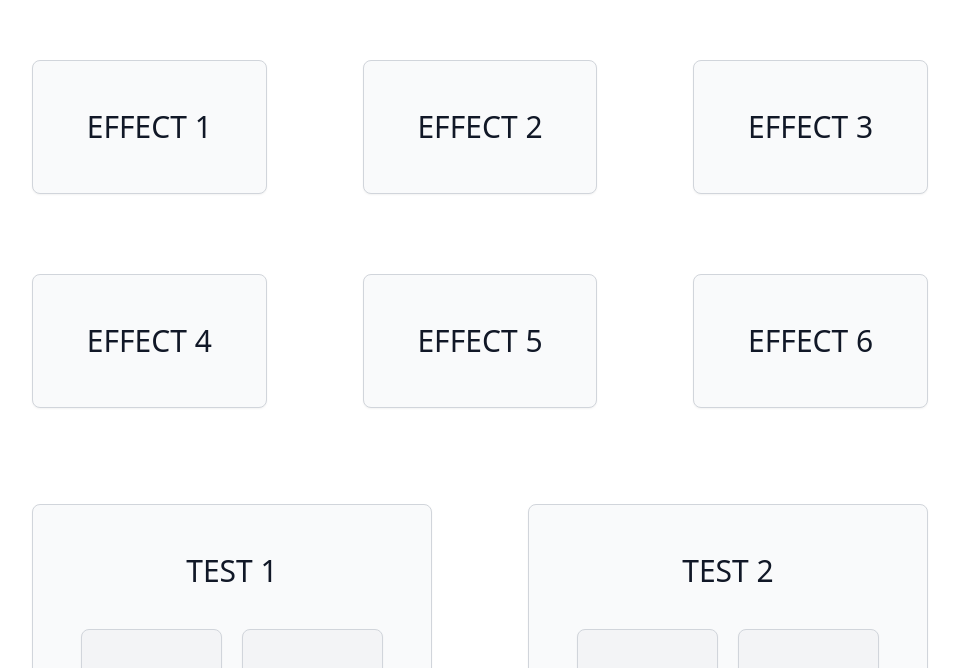
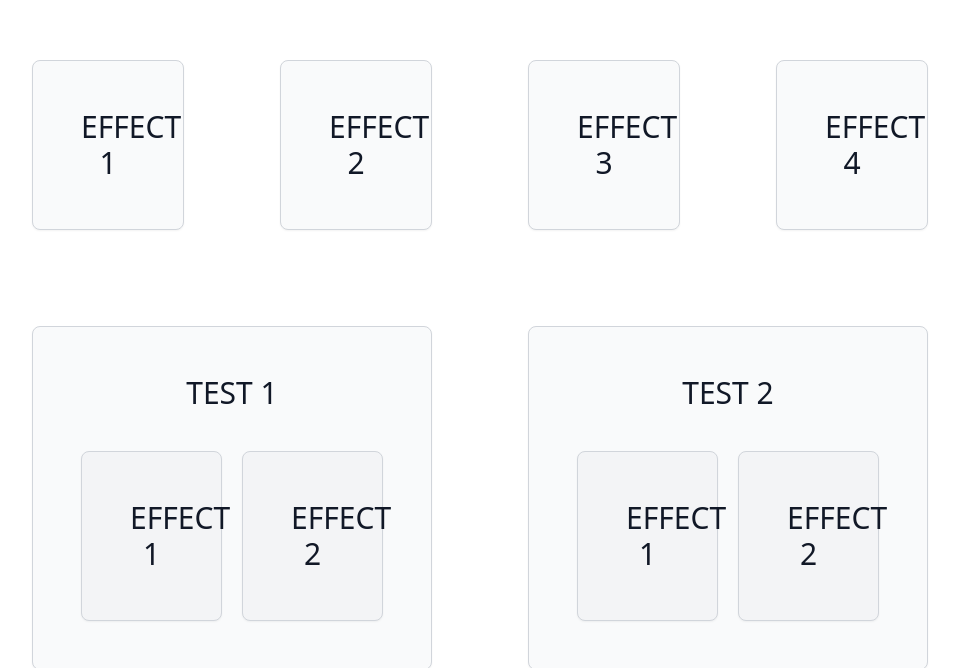
Before and after one commit to begosustatx/Thesis-app, a React (Create React App) app: page /haptic-test in a window 1280 px wide. Shown: the part 132-800 px from the top of the page, without its empty margins (160-1119 px from the left). Built offline with nearby package versions, Linux system fonts and the light colour scheme; no server answers.

Commit message:
added tetsing effects

```diff
--- a/src/componets/haptic-training.js
+++ b/src/componets/haptic-training.js
@@ -2,38 +2,26 @@ import { useEffect, useState } from 'react'
 const effects = [
     {
         title: 'EFFECT 1',
-        source: 'bold',
+        source: 'test1',
         id: 0,
         current: false
     },
     {
         title: 'EFFECT 2',
-        source: 'negative',
+        source: 'test2',
         id: 1,
         current: false
     },
     {
         title: 'EFFECT 3',
-        source: 'italics',
+        source: 'test3',
         id: 2,
         current: false
     },
     {
         title: 'EFFECT 4',
-        source: 'neutral',
+        source: 'test4',
         id: 3,
-        current: false
-    },
-    {
-        title: 'EFFECT 5',
-        source: 'intonation',
-        id: 4,
-        current: false
-    },
-    {
-        title: 'EFFECT 6',
-        source: 'positive',
-        id: 5,
         current: false
     },
 ]
@@ -72,6 +60,36 @@ const test = [
             },
         ]
     },
+    {
+        title: 'TEST 3',
+        effects: [
+            {
+                title: 'EFFECT 1',
+                id: 10,
+                current: false
+            },
+            {
+                title: 'EFFECT 2',
+                id: 11,
+                current: false
+            },
+        ]
+    },
+    {
+        title: 'TEST 4',
+        effects: [
+            {
+                title: 'EFFECT 1',
+                id: 12,
+                current: false
+            },
+            {
+                title: 'EFFECT 2',
+                id: 13,
+                current: false
+            },
+        ]
+    },
 ]
 
 
@@ -86,7 +104,12 @@ export default function Example({ postData }) {
     }, []);
 
 
+    function getRandom() {
+        return Math.floor(Math.random() * 4);
+    }
+
     function play_sound(effect_type) {
+        getRandom()
         postData('/play', { value: (effect_type) })
             .then(data => {
                 console.log(data); // JSON data parsed by `data.json()` call
@@ -117,13 +140,19 @@ export default function Example({ postData }) {
         setPlaying(!playing)
     }
 
+    function setRandomEffect(index1, index2, level) {
+        const i = getRandom();
+        const effect = effects[i].source
+        handleClick(effect, index1, index2, level)
+    }
+
     function classNames(...classes) {
         return classes.filter(Boolean).join(' ')
     }
 
     return (
         <div>
-            <div className="grid grid-cols-1 sm:grid-cols-3 mt-48 px-48 gap-x-24 gap-y-20">
+            <div className="grid grid-cols-1 sm:grid-cols-4 mt-48 px-48 gap-x-24 gap-y-20">
                 {effects.map((file, index) => (
                     <button
                         onClick={() => handleClick(file.source, index, 10, true)}
@@ -147,7 +176,7 @@ export default function Example({ postData }) {
                         <div className="grid grid-cols-2 gap-x-5 mt-10">
                             {test.effects.map((file, index2) => (
                                 <button
-                                    onClick={() => handleClick(file.source, index1, index2, false)}
+                                    onClick={() => setRandomEffect(index1, index2, false)}
                                     key={file.title}
                                     className={classNames(
                                         file.current ? 'border-indigo-900 ' : 'border-gray-300',
@@ -161,7 +190,7 @@ export default function Example({ postData }) {
                     </div>
                 ))}
             </div>
-        </div>
+        </div >
 
     )
 }
```
